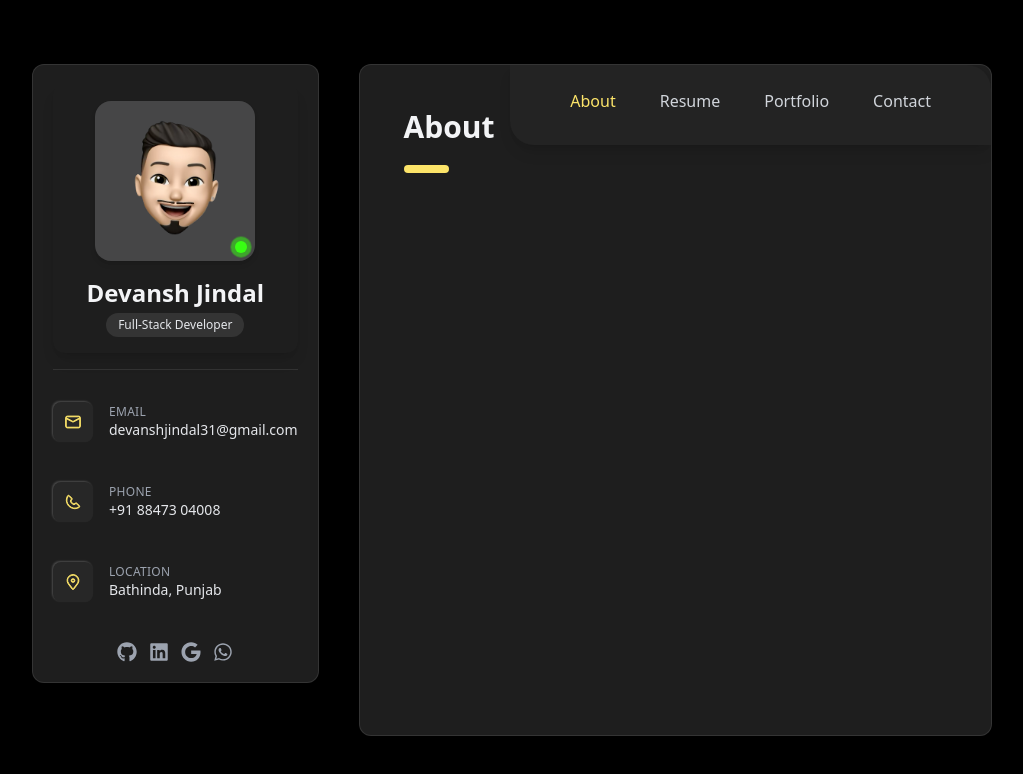
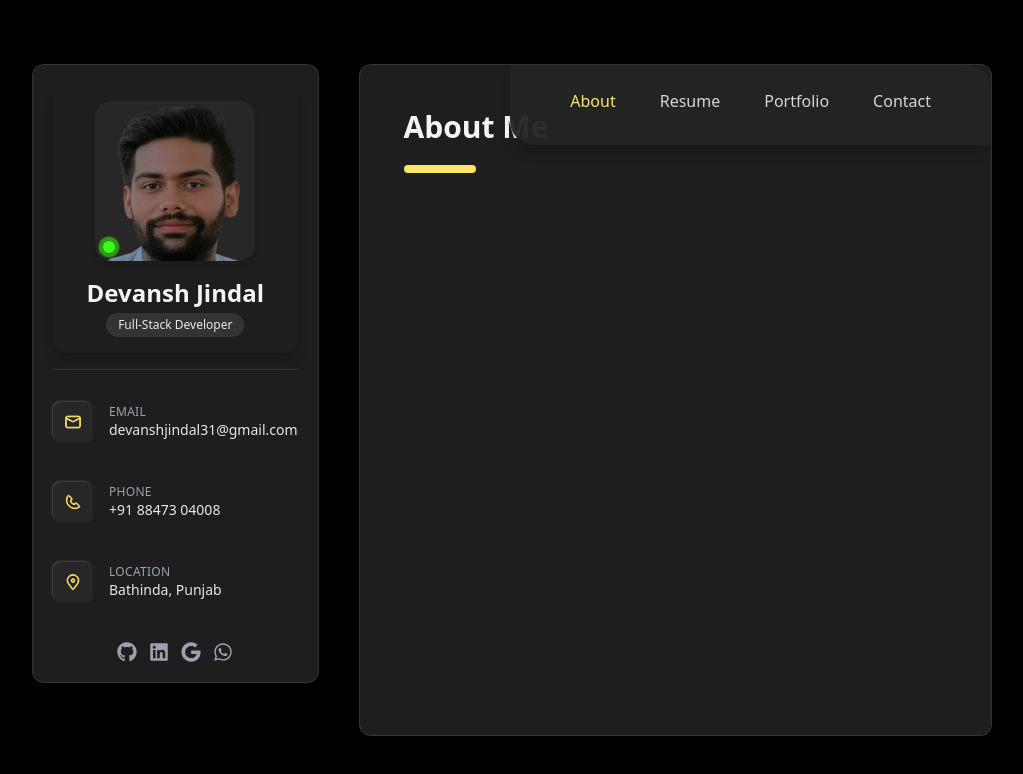
Before and after one commit to devansh-jindal-2004/portfolio-new, a Next.js app: page / in a window 1280 px wide. Shown: the top 774 px of the page, without its empty margins (128-1151 px from the left). Built offline with nearby package versions, Linux system fonts and the light colour scheme.

Commit message:
avatar flip with image enabled

```diff
--- a/components/About/About.jsx
+++ b/components/About/About.jsx
@@ -4,7 +4,7 @@ function About() {
   return (
     <div className='h-full w-full px-4 md:px-8 py-6 space-y-6'>
       <div className="text-3xl font-bold text-gray-100 relative w-fit">
-        About
+        About Me
         <div className="h-1 w-1/2 bg-[#fce469] rounded-full mt-5 p-1"></div>
       </div>
 
--- a/components/Portfolio/Portfolio.jsx
+++ b/components/Portfolio/Portfolio.jsx
@@ -8,7 +8,7 @@ function Portfolio() {
         <div className="h-1 w-1/2 bg-[#fce469] rounded-full mt-5 p-1"></div>
       </div>
 
-      coming Soon
+      <h1>coming Soon</h1>
 
     </div>
   )
--- a/components/SideBar/SideBar.jsx
+++ b/components/SideBar/SideBar.jsx
@@ -1,35 +1,60 @@
-"use client"
-import { FaLinkedin, FaInstagram, FaWhatsapp, FaGithub, FaChevronUp, FaChevronDown, FaGoogle } from "react-icons/fa";
+"use client";
+import { useState, useEffect } from "react";
+import { FaLinkedin, FaWhatsapp, FaGithub, FaChevronUp, FaChevronDown, FaGoogle } from "react-icons/fa";
 import Image from "next/image";
-import Link from "next/link";
 import { CiLocationOn, CiMail, CiPhone } from "react-icons/ci";
-import { useState } from "react";
 
 function SideBar() {
+    const [isvisible, setisvisible] = useState(false);
+    const [useAvatar, setUseAvatar] = useState(true);
 
-    const [isvisible, setisvisible] = useState(false);
+    // Auto Flip Every 5 Seconds
+    useEffect(() => {
+        const interval = setInterval(() => {
+            setUseAvatar(prev => !prev);
+        }, 3000); // Flip every 5 seconds
+
+        return () => clearInterval(interval); // Cleanup on unmount
+    }, []);
 
     return (
-        <div className="bg-[#1E1E1E] relative text-white p-2 sm:p-5 flex flex-col justify-center items-center rounded-xl border border-gray-100/10 shadow-md flex-shrink-0 h-fit" onClick={() => setisvisible(!isvisible)} >
+        <div className="bg-[#1E1E1E] relative text-white p-2 sm:p-5 flex flex-col justify-center items-center rounded-xl border border-gray-100/10 shadow-md flex-shrink-0 h-fit">
 
             {/* Toggle Button */}
             <button
-                className={`absolute top-0 right-0 px-4 py-2 bg-[#272727] rounded-tr-xl rounded-bl-xl shadow-md hover:bg-gray-700 transition xl:hidden text-[#FCE469] bg-gradient-to-br from-[rgba(252,228,105,0.6)] to-[#272727]  `}
+                className="absolute top-0 right-0 px-4 py-2 bg-[#272727] rounded-tr-xl rounded-bl-xl shadow-md hover:bg-gray-700 transition xl:hidden text-[#FCE469] bg-gradient-to-br from-[rgba(252,228,105,0.6)] to-[#272727]"
+                onClick={() => setisvisible(!isvisible)}
             >
                 {isvisible ? <FaChevronUp className="text-white" /> : <FaChevronDown className="text-white" />}
             </button>
 
             {/* Profile Section */}
             <div className="w-full flex xl:flex-col items-center gap-4 p-4 rounded-xl shadow-lg relative">
-                {/* Image Container */}
-                <div className="relative bg-gray-200/20 w-20 sm:w-32 md:w-28 xl:w-40 aspect-square rounded-2xl flex items-center justify-center shadow-md">
+
+                {/* Flipping Image Container with Background */}
+                <div
+                    className={`relative w-20 sm:w-32 md:w-28 xl:w-40 aspect-square rounded-2xl shadow-md transition-transform duration-500 bg-[#272727] flex items-center justify-center overflow-hidden ${useAvatar ? "rotate-y-0" : "rotate-y-180"}`}
+                    onClick={() => setUseAvatar(!useAvatar)}
+                >
+                    {/* Image Wrapper to Maintain Shape */}
+                    <div className="absolute inset-0 flex items-center justify-center">
+                        {/* Avatar */}
                         <Image
-                        src={"/my-avatar.png"}
+                            src="/my-avatar.png"
                             layout="fill"
                             objectFit="cover"
-                        className="rounded-2xl"
-                        alt="Devansh Jindal"
+                            className={`rounded-2xl absolute transition-opacity duration-500 ${useAvatar ? "opacity-100" : "opacity-0"}`}
+                            alt="Avatar"
                         />
+                        {/* Profile Picture */}
+                        <Image
+                            src="/profilePic.png"
+                            layout="fill"
+                            objectFit="cover"
+                            className={`rounded-2xl absolute transition-opacity duration-500 ${useAvatar ? "opacity-0" : "opacity-100"}`}
+                            alt="Profile Pic"
+                        />
+                    </div>
 
                     {/* Blinking Green Dot */}
                     <div className="absolute bottom-2 right-2">
@@ -48,6 +73,12 @@ function SideBar() {
                         .animate-custom-ping {
                             animation: custom-ping 1.6s infinite ease-in-out;
                         }
+                        .rotate-y-0 {
+                            transform: rotateY(0deg);
+                        }
+                        .rotate-y-180 {
+                            transform: rotateY(180deg);
+                        }
                     `}
                 </style>
 
@@ -59,7 +90,6 @@ function SideBar() {
                     </div>
                 </div>
             </div>
-
 
             <div className={`w-full ${isvisible ? "block" : "hidden"} xl:block`}>
                 <div className="border-t border-gray-200/10 w-full my-4"></div>
@@ -82,8 +112,6 @@ function SideBar() {
                         </div>
                     ))}
                 </div>
-
-            {/* <div className="border-t border-gray-200/10 w-full my-4"></div> */}
 
                 {/* Social Media Links */}
                 <div className="flex gap-3 justify-center mt-10">
```
Also changed, not shown: public/profilePic.png (added). Lines whose indentation alone changed are shown as unchanged.
